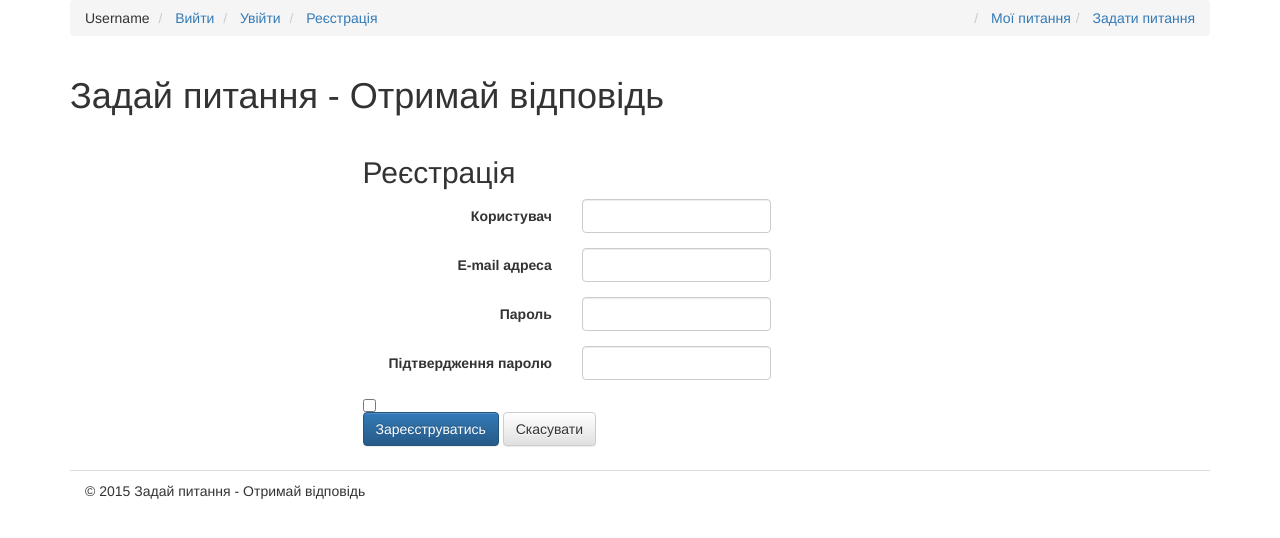
After one commit to alexander-vielimchanitsia/Questions-Answers, a Flask app: page /register in a window 1280 px wide. The commit adds this page. Shown: the top 538 px of the page. Run offline with Flask 2, Linux system fonts and the light colour scheme; some libraries are stand-ins or nearby versions.

Commit message:
Created register. Doing loging.

```diff
--- a/app/forms.py
+++ b/app/forms.py
@@ -2,6 +2,8 @@
 from flask.ext.wtf import Form
 from wtforms.fields import TextField, StringField, PasswordField, BooleanField
 from wtforms import validators, ValidationError
+
+from models import User
 
 
 class QuestionForm(Form):
@@ -17,3 +19,39 @@ class AnswerForm(Form):
     text = StringField('Text',
         validators=[validators.required(),
         validators.length(min=3, max=255)])
+
+class LoginForm(Form):
+    username = TextField('Username', [validators.Required()])
+    password = PasswordField('Password', [validators.Required()])
+
+    def __init__(self, *args, **kwargs):
+        Form.__init__(self, *args, **kwargs)
+        self.user = None
+
+    def validate(self):
+        rv = Form.validate(self)
+        if not rv:
+            return False
+
+        user = User.query.filter_by(
+            username=self.username.data).first()
+        if user is None:
+            self.username.errors.append('Unknown username')
+            return False
+
+        # if not user.check_password(self.password.data):
+        #     self.password.errors.append('Invalid password')
+        #     return False
+
+        self.user = user
+        return True
+
+class RegistrationForm(Form):
+    username = TextField('Username', [validators.Length(min=4, max=25)])
+    email = TextField('Email Address', [validators.Length(min=6, max=35)])
+    password = PasswordField('New Password', [
+        validators.Required(),
+        validators.EqualTo('confirm', message='Passwords must match')
+    ])
+    confirm = PasswordField('Repeat Password')
+    accept_tos = BooleanField('I accept the TOS', [validators.Required()])
--- a/app/models.py
+++ b/app/models.py
@@ -1,4 +1,5 @@
 from app import db
+from datetime import datetime
 
 
 class User(db.Model):
--- a/app/templates/base.html
+++ b/app/templates/base.html
@@ -27,19 +27,19 @@
                         Username
                     </li>
                     <li>
-                        <a href=".">Вийти</a>
-                    </li>
-                    <li>
-                        <a href=".">Увійти</a>
-                    </li>
-                    <li>
-                        <a href=".">Реєстрація</a>
+                        <a href="{{ url_for('logout') }}">Вийти</a>
                     </li>
                     <li class="pull-right">
-                        <a href="/question/add">Задати питання</a>
+                        <a href="{{ url_for('question_add') }}">Задати питання</a>
                     </li>
                     <li class="pull-right">
                         <a href=".">Мої питання</a>
+                    </li>
+                    <li>
+                        <a href="{{ url_for('login') }}">Увійти</a>
+                    </li>
+                    <li>
+                        <a href="{{ url_for('register') }}">Реєстрація</a>
                     </li>
                 </ol>
             </div>
--- /dev/null
+++ b/app/templates/register.html
@@ -0,0 +1,92 @@
+{% extends 'base.html' %}
+
+{% block content %}
+
+<div class="row">
+    <div class="col-lg-9 col-md-offset-3">
+        <h2 id="header-text">Реєстрація</h2>
+        <!-- Login Form -->
+        <form class='form-horizontal blueForms' method="post"
+        action="/register">
+            {{form.hidden_tag()}}
+            {% if form.errors %}
+                <ul class=errors>
+            {% for error in form.errors %}
+                    <li>{{ error }}</li>
+            {% endfor %}
+                </ul>
+            {% endif %}
+            <div id="div_id_username" class="form-group">
+                <label class="control-label col-lg-3">
+                    Користувач
+                </label>
+                <div class="controls col-lg-3">
+                    <input class="textinput textInput form-control"
+                    id="id_username" maxlength="30" name="username"
+                    type="text" requariment>
+                </div>
+                {% if form.errors.username %}
+                    <span class="text-danger">
+                        {{ form.username.errors }}
+                    </span>
+                {% endif %}
+            </div>
+            <div id="div_id_email" class="form-group">
+                <label class="control-label col-lg-3">
+                    E-mail адреса
+                </label>
+                <div class="controls col-lg-3">
+                    <input class="textinput textInput form-control"
+                    id="id_email" maxlength="30" name="email"
+                    type="text" requariment>
+                </div>
+                {% if form.errors.username %}
+                    <span class="text-danger">
+                        {{ form.username.errors }}
+                    </span>
+                {% endif %}
+            </div>
+            <div id="div_id_password" class="form-group">
+                <label class="control-label col-lg-3 requiredField">
+                    Пароль
+                </label>
+                <div class="controls col-lg-3">
+                    <input class="textinput textInput form-control"
+                    id="id_password" maxlength="15" name="password"
+                    type="password">
+                </div>
+                {% if form.errors.password1 %}
+                    <span class="text-danger">
+                        {{ form.password.errors }}
+                    </span>
+                {% endif %}
+            </div>
+            <div id="div_id_confirm" class="form-group">
+                <label class="control-label col-lg-3 requiredField">
+                    Підтвердження паролю
+                </label>
+                <div class="controls col-lg-3">
+                    <input class="textinput textInput form-control"
+                    id="id_confirm" maxlength="15" name="confirm"
+                    type="password">
+                </div>
+                {% if form.errors.password2 %}
+                    <span class="text-danger">
+                        {{ form.password2.errors }}
+                    </span>
+                {% endif %}
+            </div>
+            {{ form.accept_tos }}
+            <div id="accounts-buttons" class="buttons-form-submit">
+                <input type="submit" name="save" value="Зареєструватись"
+                class="btn btn-primary" id="submit-id-save">
+                <a class="btn btn-default" href="/">
+                    Скасувати
+                </a>
+            </div>
+        </form>
+        <!-- Login Form -->
+    </div>
+</div>
+
+{% endblock %}
--- a/app/views.py
+++ b/app/views.py
@@ -1,9 +1,10 @@
 from app import app, db
-from flask import render_template, flash, redirect, request, url_for
+from flask import render_template, flash, redirect, request, url_for, session
+from flask.ext.login import login_user, logout_user, current_user, login_required
 import datetime
 
-from models import Question, Answer
-from forms import QuestionForm, AnswerForm
+from models import Question, Answer, User
+from forms import QuestionForm, AnswerForm, LoginForm, RegistrationForm
 
 
 @app.route('/')
@@ -58,3 +59,38 @@ def question_review(id):
     return render_template('question_review.html',
         question = question,
         answers = answers)
+
+@app.route('/login', methods=['GET', 'POST'])
+def login():
+    form = LoginForm()
+    if form.validate_on_submit():
+
+        username = request.form['username']
+        password = request.form['password']
+        registered_user = User(username=username,password=password)
+        if registered_user is None:
+            flash('Username or Password is invalid' , 'error')
+            # return redirect(url_for('login'))
+
+        login_user(registered_user)
+        flash("Logged in successfully.")
+        return redirect(request.args.get("next") or url_for("index"))
+    return render_template("login.html", form=form)
+
+@app.route('/register', methods=['GET', 'POST'])
+def register():
+    form = RegistrationForm(request.form)
+    if request.method == 'POST' and form.validate():
+        user = User(form.username.data, form.email.data,
+                    form.password.data)
+        db.session.add(user)
+        db.session.commit()
+        flash('Thanks for registering')
+        return redirect(url_for('login'))
+    return render_template('register.html', form=form)
+
+@app.route("/logout")
+@login_required
+def logout():
+    logout_user()
+    return redirect(url_for('index'))
```
Also changed, not shown: app/__init__.py (+9 -0 lines), app/templates/login.html (+55 -10 lines), db_repository/versions/005_migration.py (added, +19 -0 lines), db_repository/versions/006_migration.py (added, +19 -0 lines), app.db, 6 other files.
